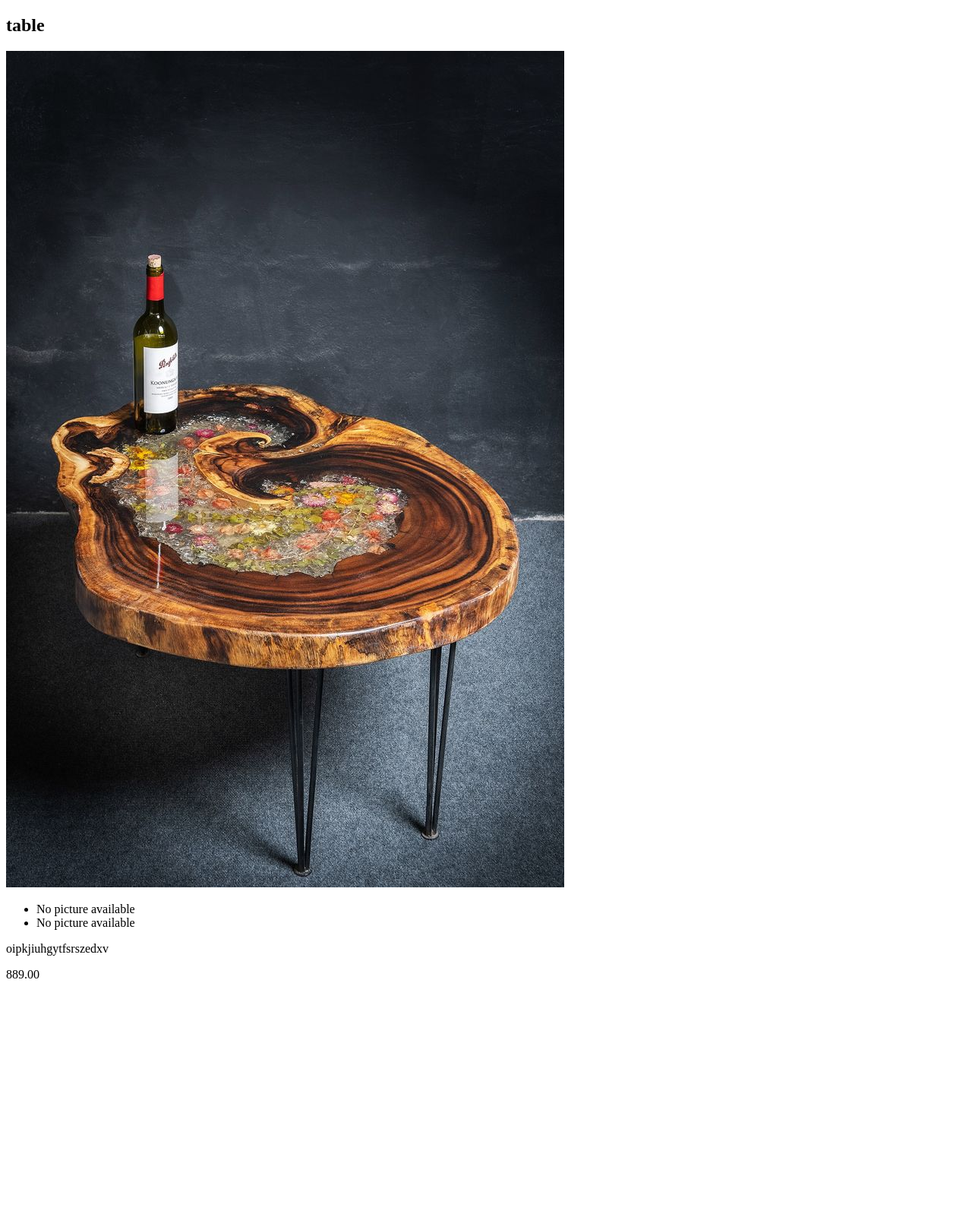
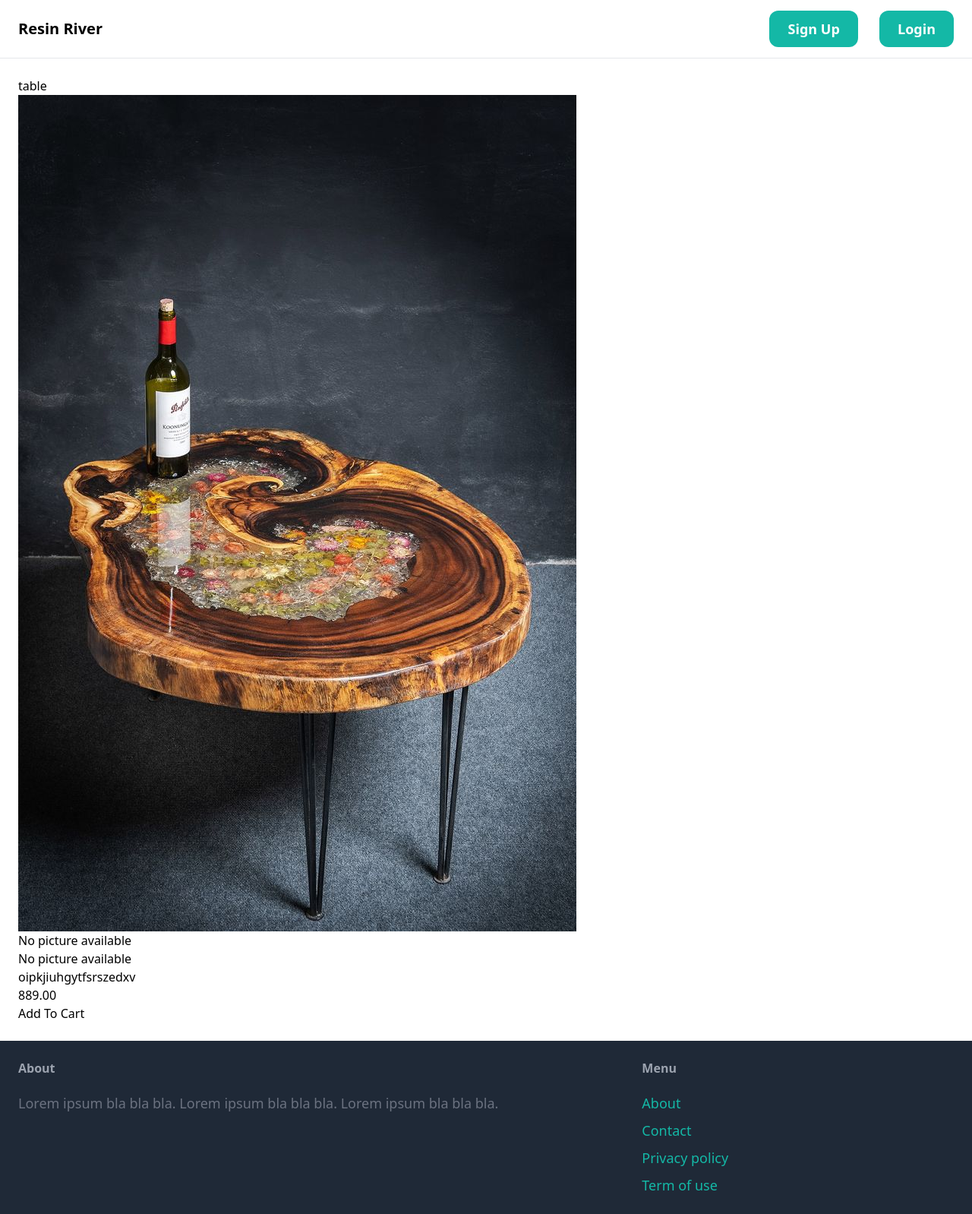
Before and after one commit to SyntaxSprite/resin_river, a Django app: a page that uses resin_river/templates/base.html in a window 1280 px wide. Shown: the whole page at 76% size. Before the commit the page ends 1288 px from the top, so only its background shows below. Run offline with Django 4.2, Linux system fonts and the light colour scheme; data comes from the database, SQL or seed files in the repository; both versions use the stored data as it was after the commit; some libraries are stand-ins or nearby versions.

Commit message:
signup up form and user authetication part 1

```diff
--- a/resin_river/resin_apps/models.py
+++ b/resin_river/resin_apps/models.py
@@ -9,6 +9,10 @@ class Tag(models.Model):
         return self.caption
 class Category(models.Model):
     name = models.CharField(max_length=200)
+
+    class Meta:
+        verbose_name_plural = 'Categories'
+
 
     def __str__(self):
         return self.name
@@ -42,5 +46,9 @@ class Items(models.Model):
     created_at = models.DateTimeField(auto_now_add=True, null=True)
     slug = models.SlugField(default="", unique=True, null=True)
 
+    class Meta:
+        ordering = ['-created_at']
+        verbose_name_plural = 'Items'
+
     def __str__(self):
         return self.name
--- a/resin_river/resin_apps/templates/resin_apps/item-details.html
+++ b/resin_river/resin_apps/templates/resin_apps/item-details.html
@@ -26,4 +26,41 @@
             <p>{{post.description}}</p>
             <span>{{post.price}}</span>
         </section>
+    <section class="add-to-cart">
+        <form action="{% url "cart-list" %}", method="POST">
+            {% csrf_token %}
+            <input type="hidden", name="post_id", value="{{post.id}}" >
+            <button type="submit", class="add-to-cart-button">Add To Cart</button>
+        </form>
+        <script>
+            $('.add-to-cart-button').click(function(event) {
+                // Prevent the default form submission
+                event.preventDefault();
+
+                // Get the post_id from the hidden input inside the form
+                var post_id = $('input[name="post_id"]').val();
+
+                // Send a POST request to your AddToCart view
+                $.post('/add-to-cart-ajax/', { post_id: post_id }, function(response) {
+                    if (response.success) {
+                        alert('Item added to cart!');
+                        updateMiniCart();
+
+                        window.location.href = '/cart-list/';
+                    } else {
+                        alert('Failed to add item to cart.');
+                    }
+                });
+            });
+
+            function updateMiniCart() {
+                $.get('/get-mini-cart-ajax/', function(cartData) {
+                    $('.mini-cart').html(cartData);
+                    window.location.href = '/cart-list/';  // Redirect to the cart-list page
+                });
+            }
+
+        </script>
+
+    </section>
 {% endblock content %}
--- a/resin_river/resin_apps/urls.py
+++ b/resin_river/resin_apps/urls.py
@@ -3,5 +3,10 @@ from . import views
 
 urlpatterns = [
     path('', views.startingpage, name='index' ),
-    path('post/<slug:slug>', views.ItemDetails.as_view(), name='item-details')
+    path('post/<slug:slug>', views.ItemDetails.as_view(), name='item-details'),
+    path('add-to-cart', views.AddToCart.as_view(),name='add-to-cart'),
+    path('wish-list', views.WishList.as_view(), name='wish-list'),
+    path('checkout', views.Checkout.as_view(), name='checkout'),
+    path('cart-list', views.CartList.as_view(), name='cart-list'),
+    path('sign-up', views.signup, name='sign-up'),
 ]
--- a/resin_river/resin_apps/views.py
+++ b/resin_river/resin_apps/views.py
@@ -1,13 +1,14 @@
 from django.shortcuts import render, get_object_or_404
 from .models import Items
 from django.views import View
-from django.http import HttpResponseRedirect
+from django.http import HttpResponseRedirect, JsonResponse
+from .forms import SignupForm
 
 # Create your views here.
 
 def startingpage(request):
     latest_posts = Items.objects.all().order_by('created_at')[:3]
-    featured_posts = Items.objects.filter(Tag__caption='Featured')
+    featured_posts = Items.objects.filter(Tag__caption='Featured')[:3]
 
     context = {
         'latest_posts': latest_posts,
@@ -28,34 +29,120 @@ class ItemDetails(View):
 
     def post(self, request, slug):
         post = Items.objects.get(slug=slug)
-        context = {
-            'post':post,
-            'post_tag': post.Tag.all()
-        }
-        return render(request, 'resin_apps/item-details.html', context)
+        post_id = post.id
+        wish_list = request.session.get('wish_list', [])
+        if post_id not in wish_list:
+            wish_list.append(post_id)
+            request.session['wish_list'] = wish_list
+            request.session.modified = True
+        cart_list = request.session.get('cart_list', [])
+        if post_id not in cart_list:
+            cart_list.append(post_id)
+            request.session['cart_list'] = cart_list
+            request.session.modified = True
+        return HttpResponseRedirect(request.path)
 
 
-    class WishList(View):
-        def get(self, request):
-            wish_list = request.sessions.get('wish_list', [])
-            context = {}
 
-            if wish_list is None or not wish_list:
-                context['post'] = []
-                context['has_post'] = False
-            else:
-                posts =  Items.objects.filter(id__in=wish_list)
-                context['post'] = posts
-                context['has_post'] = True
 
-            return render(request,'resin_apps/wish-list.html', context)
 
-        def post(self, request):
+class WishList(View):
+    def get(self, request):
+        wish_list = request.session.get('wish_list', [])
+        context = {}
+
+        if wish_list is None or not wish_list:
+            context['post'] = []
+            context['has_post'] = False
+        else:
+            posts =  Items.objects.filter(id__in=wish_list)
+            context['post'] = posts
+            context['has_post'] = True
+
+        return render(request,'resin_apps/wish-list.html', context)
+
+    def post(self, request):
             post_id = request.POST.get('post_id')
-            wish_list = request.sessions.get('wish_list', [])
+            wish_list = request.session.get('wish_list', [])
 
             if post_id not in wish_list:
                 wish_list.append(post_id)
-            request.sessions['wish_list'] = wish_list
-            request.sessions.modified = True
+            request.session['wish_list'] = wish_list
+            request.session.modified = True
             return HttpResponseRedirect('/')
+
+class AddToCart(View):
+    def post(self, request):
+        post_id = request.POST.get('post_id')
+        cart_list = request.session.get('cart_list', [])
+
+        if post_id not in cart_list:
+            cart_list.append(post_id)
+            request.session['cart_list'] = cart_list
+            request.session.modified = True
+            return JsonResponse({'success': True})
+        else:
+            return JsonResponse({'success': False})
+
+class CartList(View):
+    def get(self, request):
+        cart_list = request.session.get('cart_list', [])
+        context = {}
+        if cart_list is None or not cart_list:
+            context['post'] = []
+            context['has_post'] = False
+        else:
+            posts =  Items.objects.filter(id__in=cart_list)
+            context['post'] = posts
+            context['has_post'] = True
+
+        return render(request,'resin_apps/cart-list.html', context)
+
+    def post(self, request):
+        post_id = request.POST.get('post_id')
+        cart_list = request.session.get('cart_list', [])
+        if post_id not in cart_list:
+            cart_list.append(post_id)
+            request.session['cart_list'] = cart_list
+            request.session.modified = True
+        return HttpResponseRedirect(request.path)
+
+
+
+class Checkout(View):
+    def get(self, request):
+        cart_list = request.session.get('cart_list', [])
+        context = {}
+        if cart_list is None or not cart_list:
+            context['post'] = []
+            context['has_post'] = False
+        else:
+            posts =  Items.objects.filter(id__in=cart_list)
+            context['post'] = posts
+            context['has_post'] = True
+
+        return render(request,'resin_apps/checkout.html', context)
+
+    def post(self, request):
+        post_id = request.POST.get('post_id')
+        cart_list = request.session.get('cart_list', [])
+        if post_id not in cart_list:
+            cart_list.append(post_id)
+            request.session['cart_list'] = cart_list
+            request.session.modified = True
+        return HttpResponseRedirect(request.path)
+
+
+def signup(request):
+
+    if request.method == 'POST':
+        form = SignupForm(request.POST)
+        if form.is_valid():
+            form.save()
+            return HttpResponseRedirect('/login/')
+    else:
+        form = SignupForm()
+        context = {
+                    'form' : form
+                }
+    return render(request, 'resin_apps/signup.html', context)
--- a/resin_river/templates/base.html
+++ b/resin_river/templates/base.html
@@ -3,9 +3,38 @@
 <head>
     <meta charset="UTF-8">
     <meta name="viewport" content="width=device-width, initial-scale=1.0">
+
+    <script src="https://cdn.tailwindcss.com"></script>
     <title>{% block tite %}{% endblock tite %}</title>
 </head>
 <body>
-    {% block content %}{% endblock content %}
+    <nav class="py-6 px-6 flex justify-between items-center border-b border-gray-200">
+        <a href="/" class="text-xl font-semibold">Resin River</a>
+
+        <div class="space-x-6">
+            <a href="{% url "sign-up" %}" class="px-6 py-3 text-lg font-semibold bg-teal-500 text-white rounded-xl hover:bg-teal-700">Sign Up</a>
+            <a href="#" class="px-6 py-3 text-lg font-semibold bg-teal-500 text-white rounded-xl hover:bg-teal-700">Login</a></nav>
+        <div class="px-6 py-6">
+        {% block content %}
+        {% endblock content %}
+        </div>
+    <footer class="py-6 px-6 flex justify-between bg-gray-800">
+        <div class="w-2/3 pr-10">
+            <h3 class="mb-5 font-semibold text-gray-400">About</h3>
+
+            <p class="text-lg text-gray-500">Lorem ipsum bla bla bla. Lorem ipsum bla bla bla. Lorem ipsum bla bla bla.</p>
+        </div>
+
+        <div class="w-1/3">
+            <h3 class="mb-5 font-semibold text-gray-400">Menu</h3>
+
+            <ul class="space-y-2">
+                <li><a href="#" class="text-lg text-teal-500 hover:text-teal-700">About</a></li>
+                <li><a href="#" class="text-lg text-teal-500 hover:text-teal-700">Contact</a></li>
+                <li><a href="#" class="text-lg text-teal-500 hover:text-teal-700">Privacy policy</a></li>
+                <li><a href="#" class="text-lg text-teal-500 hover:text-teal-700">Term of use</a></li>
+            </ul>
+        </div>
+    </footer>
 </body>
 </html>
```
Also changed, not shown: resin_river/resin_apps/forms.py (added, +10 -0 lines), resin_river/resin_apps/templates/resin_apps/cart-list.html (added, +18 -0 lines), resin_river/resin_apps/templates/resin_apps/include/items.html (+37 -23 lines), resin_river/resin_apps/templates/resin_apps/signup.html (added, +44 -0 lines), README.md, resin_river/db.sqlite3, resin_river/resin_apps/migrations/0002_alter_category_options_alter_items_options.py (added), resin_river/uploads/images/Emerald_Africa_Geode_table_wall_art.jpg (added), resin_river/uploads/images/WhatsApp_Image_2023-11-04_at_21.08.49_lXXwxJs.jpeg (added), resin_river/uploads/images/WhatsApp_Image_2023-11-04_at_21.08.50.jpeg (added), resin_river/uploads/images/d316333f768db428d03d81ecc7f1eae6_PR02AIi.jpg (added), resin_river/uploads/images/potrait.jpeg (added), 1 other file.
